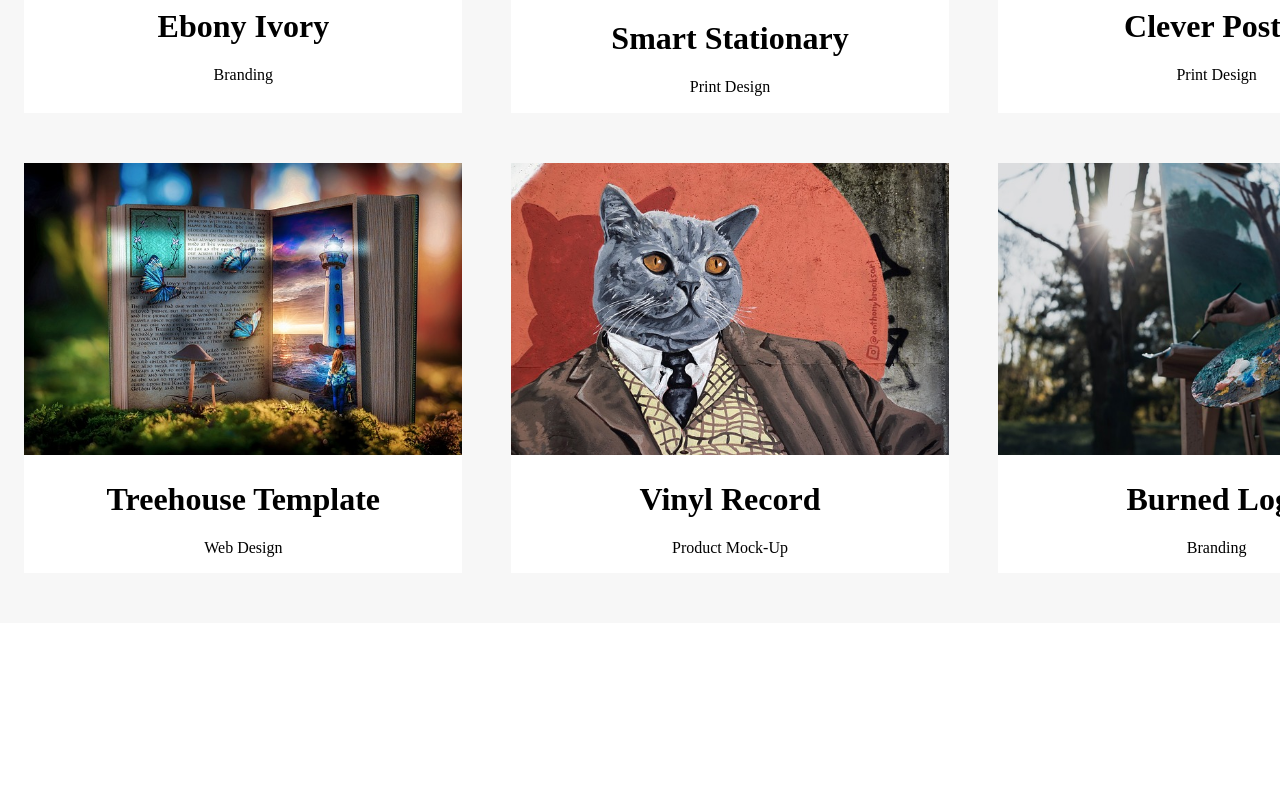
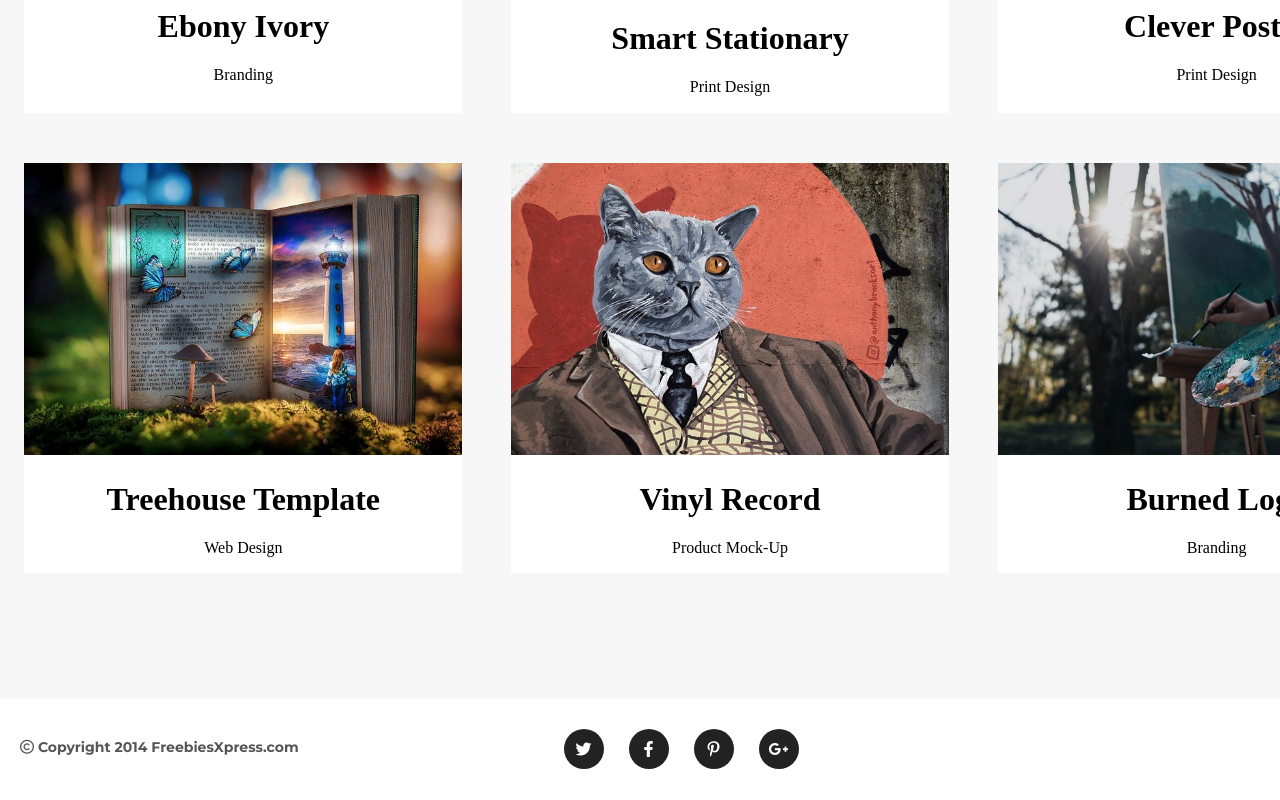
Before and after one commit to Mariusz-Tomasz-Gubernat/Golden, a website: page index.html in a window 1280 px wide. Shown: the part 1966-2766 px from the top of the page. Before the commit the page ends 2589 px from the top, so only its background shows below. Drawn offline with Linux system fonts and the light colour scheme.

Commit message:
Adding a footer and its styles

```diff
--- a/index.html
+++ b/index.html
@@ -111,6 +111,30 @@
             </div>
         </div>
     </section>
+
+    <footer class="main-page-footer">
+        <div class="section-container">
+            <h3 class="copyright"><i class="fa-regular fa-copyright"></i> Copyright 2014 FreebiesXpress.com</h3>
+            <ul class="footer-social-list">
+                <li class="list-item"><a href="https://twitter.com/">
+                        <i class="fa-brands fa-twitter"></i>
+                        X</a>
+                </li>
+                <li class="list-item"><a href="https://facebook.com/">
+                        <i class="fa-brands fa-facebook-f"></i>
+                        Facebook</a>
+                </li>
+                <li class="list-item"><a href="https://www.pinterest.com/">
+                        <i class="fa-brands fa-pinterest-p"></i>
+                        Pinterest</a>
+                </li>
+                <li class="list-item"><a href="https://www.google.pl/">
+                        <i class="fa-brands fa-google-plus-g"></i>
+                        Gogle Plus</a>
+                </li>
+            </ul>
+        </div>
+    </footer>
 </body>
 
 </html>
--- a/sass/style.scss
+++ b/sass/style.scss
@@ -20,6 +20,8 @@ sans-serif;
 $splash-btn-font:"Montserrat",
 sans-serif;
 $brand-font: 'Wisdom';
+$footer-copyright-font:"Montserrat";
+
 
 $brand-color:#fed136;
 $splash-text-color:#ffffff;
@@ -32,6 +34,9 @@ $services-description-color: #777777;
 $portfolio-bgc:#f7f7f7;
 $secton-subtitle-color: #777777;
 
+$footer-icon-color:#ffffff;
+$footer-icon-bgc:#222222;
+$footer-copyright-color:#555555;
 
 /* GLOBAL */
 
@@ -175,9 +180,11 @@ $secton-subtitle-color: #777777;
     }
 }
 
+/* PORTFOLIO */
+
 .portfolio {
     margin-top: 120px;
-    padding-top: 25px;
+    padding: 25px 0 75px;
     background-color: $portfolio-bgc;
     text-align: center;
 
@@ -191,3 +198,50 @@ $secton-subtitle-color: #777777;
         margin-bottom: 50px;
     }
 }
+
+/* FOOTER */
+
+.main-page-footer {
+    display: flex;
+    padding: 15px 0;
+
+    .section-container {
+        display: flex;
+    }
+
+    .copyright {
+        margin-left: 20px;
+        font-size: 14px;
+        color: $footer-copyright-color;
+        font-family: $footer-copyright-font;
+        margin-right: 200px;
+        line-height: 40px;
+    }
+
+    .footer-social-list {
+        display: flex;
+
+        .list-item {
+            list-style: none;
+
+            a {
+                text-decoration: none;
+                font-size: 0;
+                text-align: center;
+
+                i {
+                    display: inline-block;
+                    width: 40px;
+                    height: 40px;
+                    margin-left: 25px;
+                    border-radius: 50%;
+                    font-size: 16px;
+                    color: $footer-icon-color;
+                    background-color: $footer-icon-bgc;
+                    line-height: 40px;
+
+                }
+            }
+        }
+    }
+}
```
Also changed, not shown: css/style.css, 1 other file.
